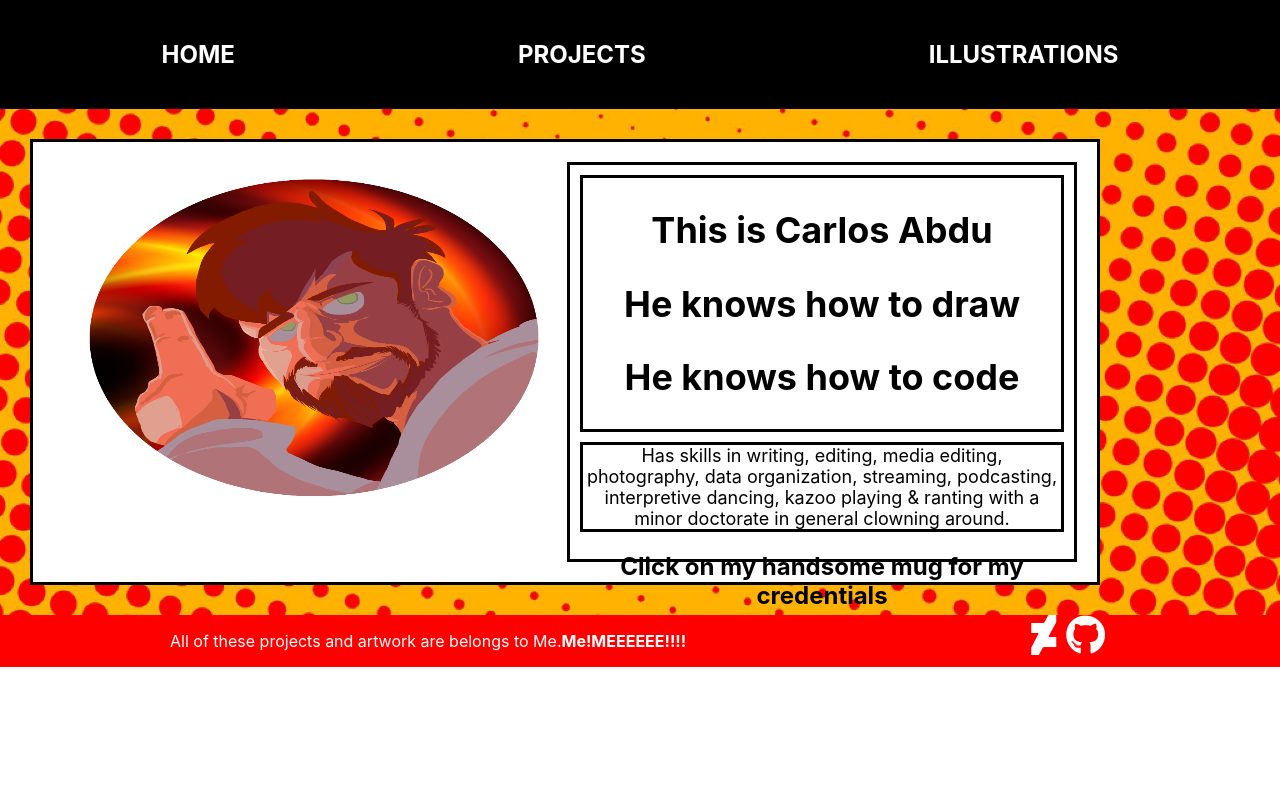
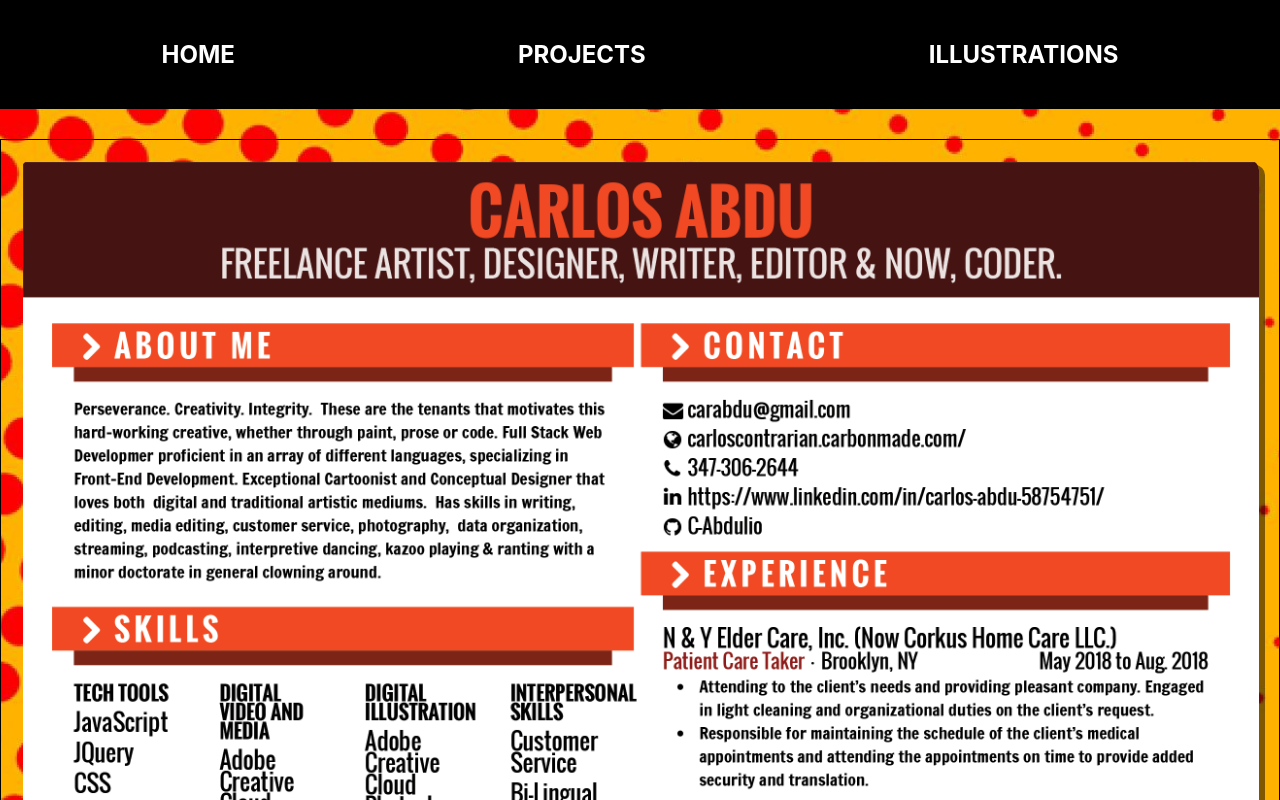
Before and after one commit to C-Abdulio/Outcomes-HW, a React (Create React App) app in the folder portfolio/portfolio_site/: page / in a window 1280 px wide. Shown: the top 800 px of the page. Built offline with nearby package versions, Linux system fonts and the light colour scheme.

Commit message:
fixed React Router. Cannot show both info and Resume at same time. Still learning transition

```diff
--- a/portfolio/portfolio_site/package.json
+++ b/portfolio/portfolio_site/package.json
@@ -14,6 +14,7 @@
     "react-dom": "^16.7.0",
     "react-router-dom": "^4.3.1",
     "react-scripts": "^2.1.8",
+    "react-transition-group": "^4.0.1",
     "sass-loader": "^7.1.0",
     "style-loader": "^0.23.1"
   },
--- a/portfolio/portfolio_site/src/App.js
+++ b/portfolio/portfolio_site/src/App.js
@@ -6,8 +6,9 @@ import Footer from './components/Footer';
 import Modal from './components/Modal.js';
 import Projects from './components/Projects';
 import Slider from './components/Gallery/slider';
-import { BrowserRouter, Route } from 'react-router-dom';
 import './App.css';
+import { Route, Switch } from 'react-router-dom';
+import { CSSTransition, TransitionGroup } from 'react-transition-group';
 
 // const NewRoute = () => {
 //   return(
@@ -20,15 +21,22 @@ import './App.css';
 class App extends Component {
   render() {
     return (
-      <BrowserRouter>
       <div className="App">
         <NavBar/>
-        <Route exact path ="/" component={InfoBlock}/>
-        <Route path ="/projects" component={Projects}/>
-        <Route path ="/gallery" component={Slider}/>
+        <TransitionGroup>
+          <CSSTransition
+            timeout={300}
+            classNames="fade"
+          >
+          <Switch>
+            <Route exact path ="/" component={InfoBlock}/>
+            <Route path ="/projects" component={Projects}/>
+            <Route path ="/gallery" component={Slider}/>
+          </Switch>
+          </CSSTransition>
+        </TransitionGroup>
         <Footer />
       </div>
-      </BrowserRouter>
     );
   };
 }
--- a/portfolio/portfolio_site/src/components/InfoBlock.js
+++ b/portfolio/portfolio_site/src/components/InfoBlock.js
@@ -1,7 +1,7 @@
 import React from 'react';
 import photo  from '../resources/NewPortrait.png';
 import Modal from './Modal.js';
-// import Resume from './Resume.js';
+import Resume from './Resume.js';
 
 
 export default function InfoBlock(props){
@@ -12,6 +12,7 @@ export default function InfoBlock(props){
       alt="proPic"
       onClick = { () => <Modal />}
       />
+      {/*trying to get this image to click to create a modal for my resume*/}
 
       <article className="aboutInfo">
         <div id="declare">
@@ -19,13 +20,12 @@ export default function InfoBlock(props){
           <h2>He knows how to draw</h2>
           <h2>He knows how to code</h2>
         </div>
-        <p>  Has skills in writing, editing, media editing, photography,  data organization, streaming, podcasting, interpretive dancing, kazoo playing & ranting with a minor doctorate in general clowning around.</p>
         <div>
+          <p>  Has skills in writing, editing, media editing, photography,  data organization, streaming, podcasting, interpretive dancing, kazoo playing & ranting with a minor doctorate in general clowning around.</p>
           <h1>Click on my handsome mug for my credentials</h1>
         </div>
       </article>
-
-
-    </div>
+    </div>,
+    <Resume />
   )
 }
--- a/portfolio/portfolio_site/src/components/NavBar.js
+++ b/portfolio/portfolio_site/src/components/NavBar.js
@@ -7,18 +7,17 @@ export default class NavBar extends Component{
   render(props){
     return(
       <div className = "Nav">
-      <NavLink to='/'>
+      <NavLink to='/' activeClassName= "active">
       <h2>HOME</h2>
       </NavLink>
 
-      <NavLink to='/projects'>
-      <h2>PROJECTS</h2>
+      <NavLink to='/projects' activeClassName= "active">
+        <h2>PROJECTS</h2>
       </NavLink>
 
-        <NavLink to='/gallery'>
+      <NavLink to='/gallery' activeClassName= "active">
         <h2>ILLUSTRATIONS</h2>
-        </NavLink>
-
+      </NavLink>
       </div>
     )
   }
--- a/portfolio/portfolio_site/src/components/Resume.js
+++ b/portfolio/portfolio_site/src/components/Resume.js
@@ -1,13 +1,13 @@
 import React from 'react';
-// import  resume  from '../resources/Creddle _ Resume__2019.png';
+import resume   from '../resources/Creddle _ Resume__2019.png';
 
 export default function Resume(){
   return(
     <div className="resBlok">
       <form className = "resume">
-      <iframe alt="resume" src="https://resume.creddle.io/embed/fvlqgr4nh97"
-  width="850" height="1100" seamless></iframe>
-         {/*<img src={ resume } alt="resume" />*/}
+       {/*<iframe alt="resume" src="../resources/Creddle_Resume__2019.png"
+  width="850" height="1100" seamless></iframe>*/}
+         <img src= { resume }  alt="resume" />
         <div id="skillBlok">
          <h2>Carlos knows the following fancy doodads</h2>
              <div className="codeBlock">
--- a/portfolio/portfolio_site/src/index.js
+++ b/portfolio/portfolio_site/src/index.js
@@ -2,10 +2,16 @@ import React from 'react';
 import ReactDOM from 'react-dom';
 import './index.css';
 import App from './App';
+import { BrowserRouter, Route } from 'react-router-dom';
 import '@fortawesome/fontawesome-free/css/all.min.css';
 import * as serviceWorker from './serviceWorker';
 
-ReactDOM.render(<App />, document.getElementById('root'));
+ReactDOM.render(
+  <BrowserRouter>
+    <Route path="/" component={App} />
+  </BrowserRouter>
+  ,document.getElementById('root')
+);
 
 // If you want your app to work offline and load faster, you can change
 // unregister() to register() below. Note this comes with some pitfalls.
```
Also changed, not shown: 1 other file (tests, documents, lock files or other folders).
